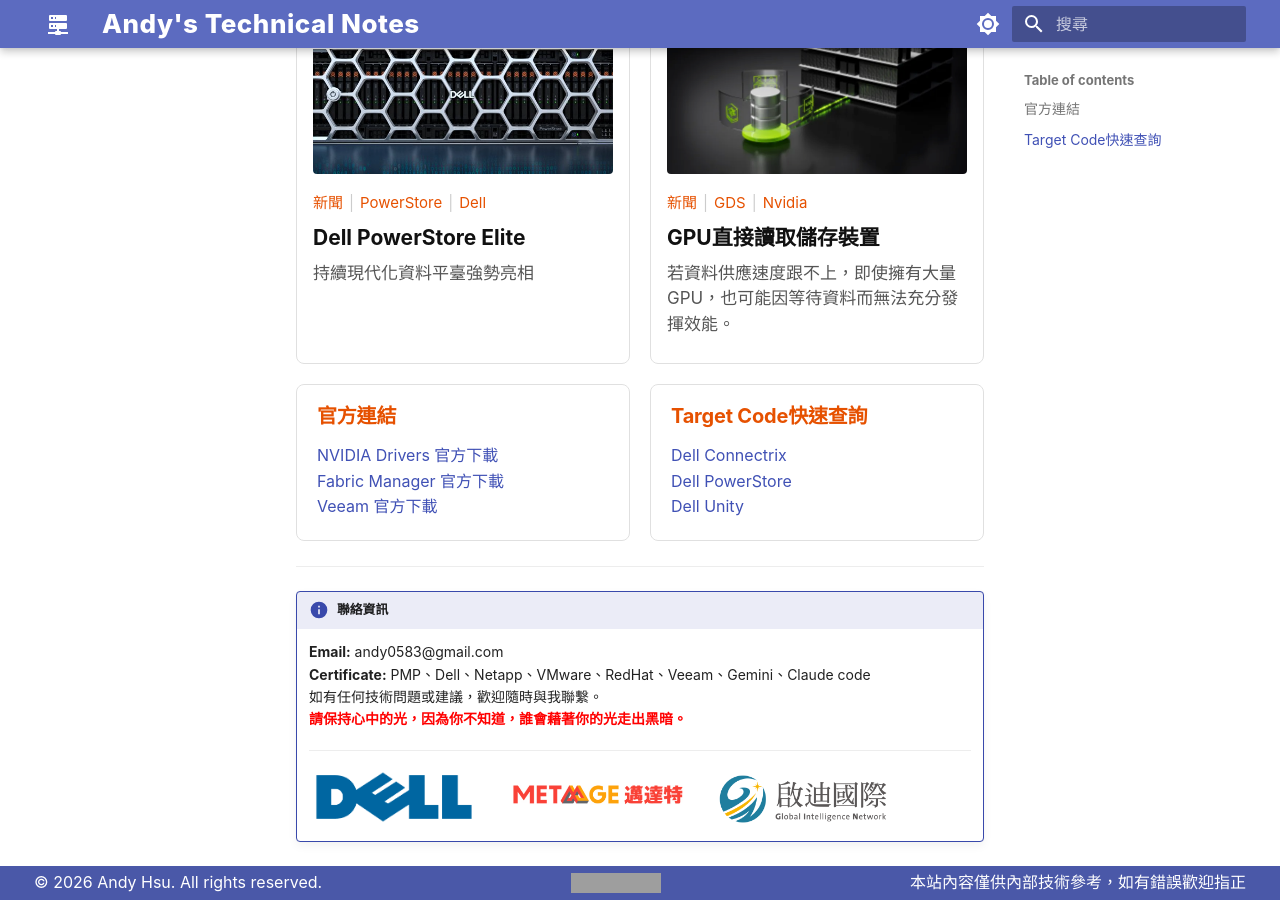
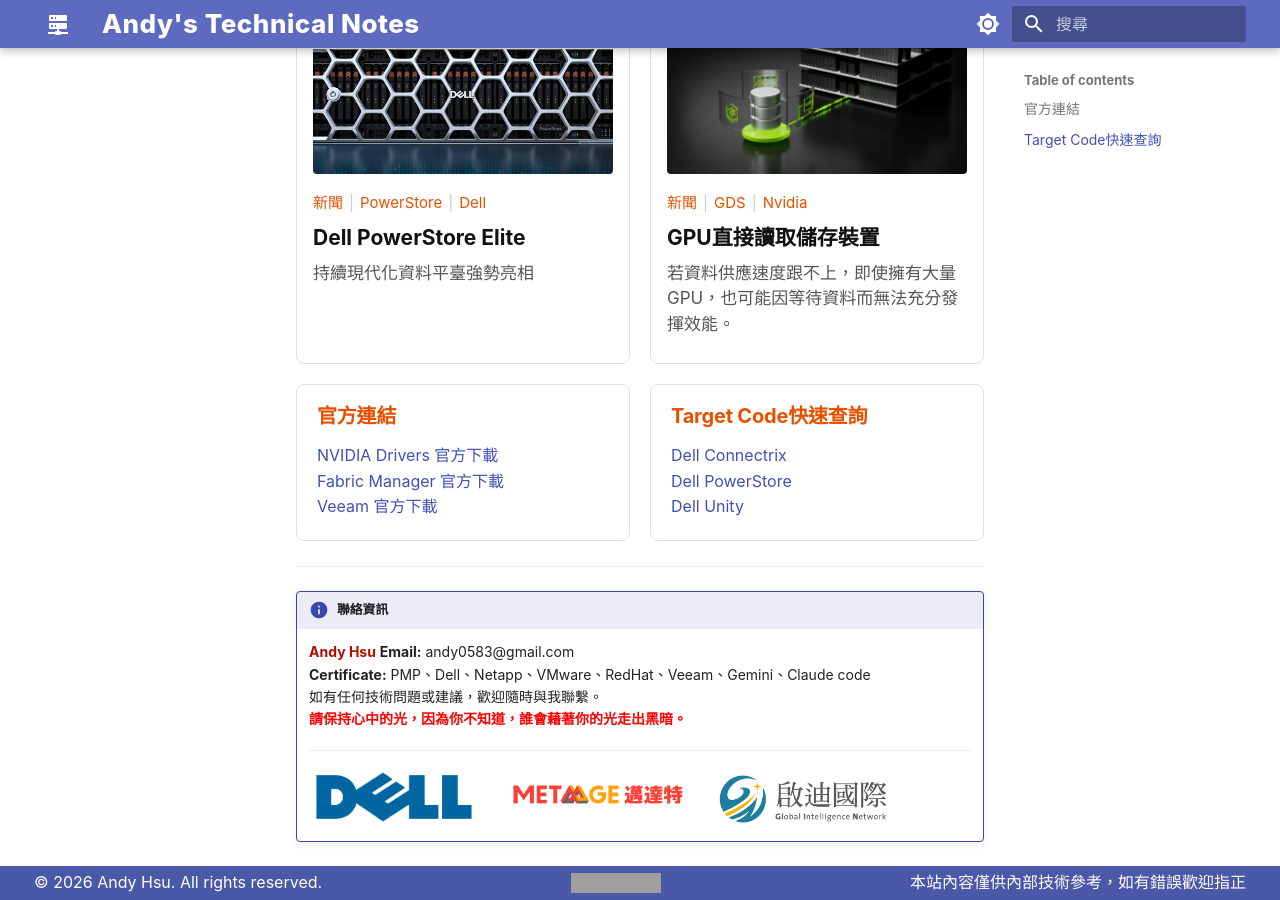
Before and after one commit to Andy0583/Metaage, an MkDocs documentation site: the page built from docs/index.md, in a window 1280 px wide and 900 px high, scrolled down 558 px. Built offline with MkDocs 1.6.1 and Material for MkDocs 9.7.7, drawn with Linux system fonts in a browser that asks for light colours; grey boxes are pictures that could not be loaded.

Commit message:
Update contact information formatting in index.md

```diff
--- a/docs/index.md
+++ b/docs/index.md
@@ -41,7 +41,7 @@
 ---
 !!! info "聯絡資訊"
     <div style="font-size: 0.7rem;">
-    **Email:** andy0583@gmail.com<br>
+    **<font color="bule">Andy Hsu</font>** **Email:** andy0583@gmail.com<br>
     **Certificate:** PMP、Dell、Netapp、VMware、RedHat、Veeam、Gemini、Claude code<br>
     如有任何技術問題或建議，歡迎隨時與我聯繫。<br>
     **<font color="red">請保持心中的光，因為你不知道，誰會藉著你的光走出黑暗。</font>**
```
